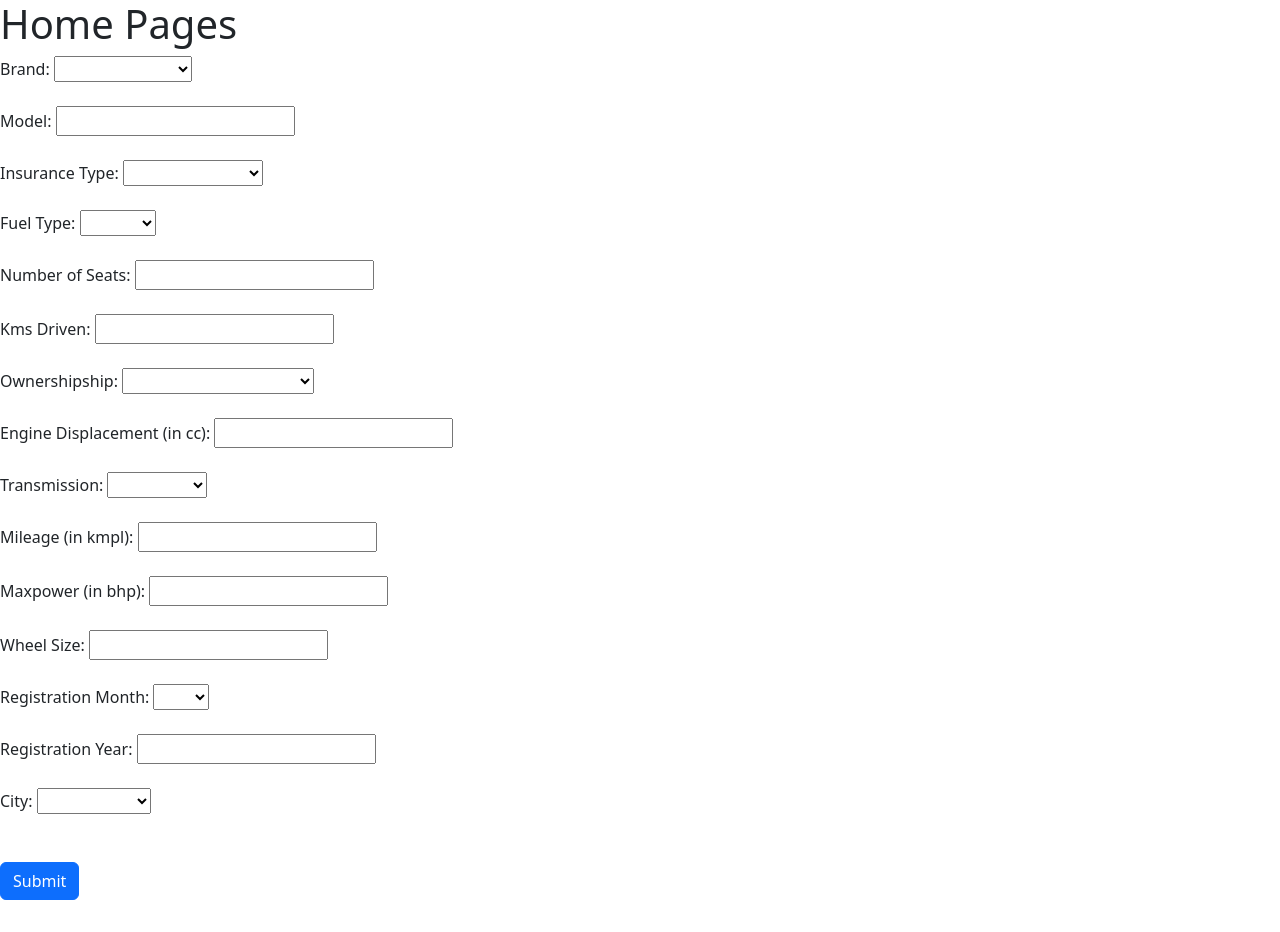
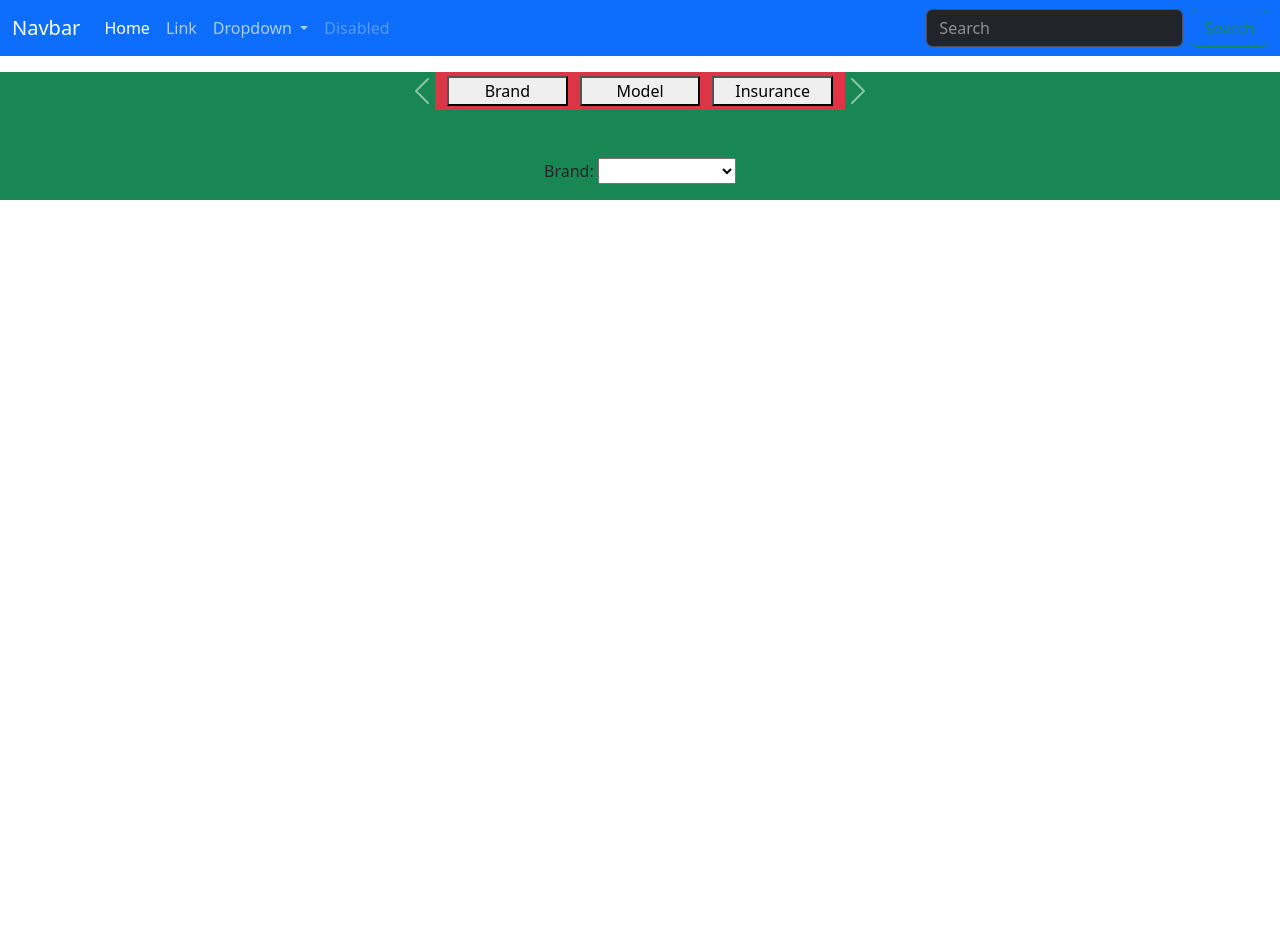
Before and after one commit to galepraveen/Used_Car_Price_Estimator, a Flask app: page / in a window 1280 px wide. After the commit the page ends 200 px from the top, so only its background shows below. Run offline with Flask 3, Linux system fonts and the light colour scheme; parts of the project's set-up code (start-up, migrations or seed data) failed here and were passed over; some libraries are stand-ins or nearby versions.

Commit message:
caurosel button partially completed

```diff
--- a/app.py
+++ b/app.py
@@ -12,7 +12,7 @@ model = pickle.load(open('model.pkl', 'rb'))
 
 @app.route('/')
 def home():
-    return render_template('home.html')
+    return render_template('dummy.html')
 
 @app.route('/predict/api', methods=["POST"])
 def predict_api():
@@ -41,7 +41,7 @@ def predict():
     output = float(output)
     output = round(output, 5)
 
-    return render_template('home.html', prediction_text = f'The car price predicted is around {output}')
+    return render_template('dummy.html', prediction_text = f'The car price predicted is around {output}')
 
 
 if __name__ == "__main__":
--- a/templates/dummy.html
+++ b/templates/dummy.html
@@ -47,98 +47,66 @@
     </div>
   </nav>
 
-  <!-- <div id="carouselExample" class="carousel slide">
-    <div class="carousel-inner bg-danger py-3 w-50 mx-auto">
-      <div class="carousel-item active text-center border border-white w-50">
-        <div class="text-center">
-          <button type="button" data-bs-target="#carouselExampleDark" data-bs-slide-to="0" class="active" aria-current="true" aria-label="Slide 1"> Brand </button>
-          <button type="button" data-bs-target="#carouselExampleDark" data-bs-slide-to="0" class="active" aria-current="true" aria-label="Slide 1"> Model </button>
-          <button type="button" data-bs-target="#carouselExampleDark" data-bs-slide-to="0" class="active" aria-current="true" aria-label="Slide 1"> Insurance </button>
+  <main class="bg-success">
+    <div id="carouselExample" class="carousel slide w-40 mx-auto mt-3 bg-success"  data-bs-wrap="false">
+      <div class="carousel-inner w-80 mx-auto bg-danger p-1 ">
+        <div class="carousel-item active text-center">
+          <button type="button" data-bs-target="#carouselExampleDark" data-bs-slide-to="0" aria-current="true" aria-label="Slide 1" class="mx-1 w-30"> Brand </button>
+          <button type="button" data-bs-target="#carouselExampleDark" data-bs-slide-to="1" aria-current="true" aria-label="Slide 2" class="mx-1 w-30"> Model </button>
+          <button type="button" data-bs-target="#carouselExampleDark" data-bs-slide-to="2" aria-label="Slide 3" class="mx-1 w-30"> Insurance </button>
+        </div>
+        <!-- <div class="carousel-item active text-center">
+          <div class="row">
+            <div class="col-sm-4">
+              <button type="button" data-bs-target="#carouselExampleDark" data-bs-slide-to="0" aria-current="true" aria-label="Slide 1" class="mx-1 w-100 mb-2 mb-sm-0">Brand</button>
+            </div>
+            <div class="col-sm-4">
+              <button type="button" data-bs-target="#carouselExampleDark" data-bs-slide-to="1" aria-current="true" aria-label="Slide 2" class="mx-1 w-100 mb-2 mb-sm-0">Model</button>
+            </div>
+            <div class="col-sm-4">
+              <button type="button" data-bs-target="#carouselExampleDark" data-bs-slide-to="2" aria-label="Slide 3" class="mx-1 w-100 mb-2 mb-sm-0">Insurance</button>
             </div>
           </div>
-      <div class="carousel-item">
-        <button type="button" data-bs-target="#carouselExampleDark" data-bs-slide-to="0" class="active" aria-current="true" aria-label="Slide 1"> Model </button>
+        </div> -->
+
+        <div class="carousel-item text-center">
+          <button type="button" data-bs-target="#carouselExampleDark" data-bs-slide-to="3" aria-label="Slide 4" class="mx-1 w-30"> Fuel Type </button>
+          <button type="button" data-bs-target="#carouselExampleDark" data-bs-slide-to="4" aria-label="Slide 5" class="mx-1 w-30"> Seats </button>
+          <button type="button" data-bs-target="#carouselExampleDark" data-bs-slide-to="5" aria-label="Slide 6" class="mx-1 w-30"> Kms Driven </button>
         </div>
-      <div class="carousel-item">
-        <button type="button" data-bs-target="#carouselExampleDark" data-bs-slide-to="0" class="active" aria-current="true" aria-label="Slide 1"> Insurance </button>
+        <div class="carousel-item text-center">
+          <button type="button" data-bs-target="#carouselExampleDark" data-bs-slide-to="6" aria-label="Slide 7" class="mx-1 w-30"> Ownership </button>
+          <button type="button" data-bs-target="#carouselExampleDark" data-bs-slide-to="7" aria-label="Slide 8" class="mx-1 w-30"> Engin Disp. </button>
+          <button type="button" data-bs-target="#carouselExampleDark" data-bs-slide-to="8" aria-label="Slide 9" class="mx-1 w-30"> Transmission </button>
+        </div>
+        <div class="carousel-item text-center">
+          <button type="button" data-bs-target="#carouselExampleDark" data-bs-slide-to="9" aria-label="Slide 10" class="mx-1 w-30"> Mileage </button>
+          <button type="button" data-bs-target="#carouselExampleDark" data-bs-slide-to="10" aria-label="Slide 11" class="mx-1 w-30"> Max Power </button>
+          <button type="button" data-bs-target="#carouselExampleDark" data-bs-slide-to="11" aria-label="Slide 12" class="mx-1 w-30"> Wheel Size </button>
+        </div>
+        <div class="carousel-item text-center">
+          <button type="button" data-bs-target="#carouselExampleDark" data-bs-slide-to="12" aria-label="Slide 13" class="mx-1 w-30"> Reg. Month </button>
+          <button type="button" data-bs-target="#carouselExampleDark" data-bs-slide-to="13" aria-label="Slide 14" class="mx-1 w-30"> Reg. Year </button>
+          <button type="button" data-bs-target="#carouselExampleDark" data-bs-slide-to="14" aria-label="Slide 15" class="mx-1 w-30"> City </button>
         </div>
       </div>
-    <div class="buttons bg-primary">
-      <button class="carousel-control-prev w-75" type="button" data-bs-target="#carouselExample" data-bs-slide="prev">
+      <button class="carousel-control-prev" type="button" data-bs-target="#carouselExample" data-bs-slide="prev">
         <span class="carousel-control-prev-icon" aria-hidden="true"></span>
         <span class="visually-hidden">Previous</span>
       </button>
-      <button class="carousel-control-next w-75" type="button" data-bs-target="#carouselExample" data-bs-slide="next">
-        <span class="carousel-control-next-icon" aria-hidden="true"></span>
-        <span class="visually-hidden">Next</span>
-      </button>
-    </div>
-  </div> -->
-
-  <div id="carouselExample" class="carousel slide w-40 mx-auto mt-3 bg-success p-2">
-    <div class="carousel-inner w-75 mx-auto bg-danger p-1">
-      <div class="carousel-item active text-center">
-        <button class="mx-1 w-30"> Brand </button>
-        <button class="mx-1 w-30"> Model </button>
-        <button class="mx-1 w-30"> Insurance </button>
-      </div>
-      <div class="carousel-item text-center">
-        <button class="mx-1 w-30"> Fuel Type </button>
-        <button class="mx-1 w-30"> Seats </button>
-        <button class="mx-1 w-30"> Kms Driven </button>
-      </div>
-      <div class="carousel-item text-center">
-        <button class="mx-1 w-30"> Ownership </button>
-        <button class="mx-1 w-30"> Engin Disp. </button>
-        <button class="mx-1 w-30"> Transmission </button>
-      </div>
-      <div class="carousel-item text-center">
-        <button class="mx-1 w-30"> Mileage </button>
-        <button class="mx-1 w-30"> Max Power </button>
-        <button class="mx-1 w-30"> Wheel Size </button>
-      </div>
-      <div class="carousel-item text-center">
-        <button class="mx-1 w-30"> Reg. Month </button>
-        <button class="mx-1 w-30"> Reg. Year </button>
-        <button class="mx-1 w-30"> City </button>
-      </div>
-    </div>
-    <button class="carousel-control-prev w-25" type="button" data-bs-target="#carouselExample" data-bs-slide="prev">
-      <span class="carousel-control-prev-icon" aria-hidden="true"></span>
-      <span class="visually-hidden">Previous</span>
-    </button>
-    <button class="carousel-control-next w-25" type="button" data-bs-target="#carouselExample" data-bs-slide="next">
+      <button class="carousel-control-next" type="button" data-bs-target="#carouselExample" data-bs-slide="next">
         <span class="carousel-control-next-icon" aria-hidden="true"></span>
         <span class="visually-hidden">Next</span>
       </button>
     </div>
 
-  <div class="form">
+    <div class="form ">
       <form action="{{ url_for('predict')}}" method="post">
         <div id="carouselExampleDark" class="carousel carousel-dark slide">
-        <div class="btns text-center mx-auto mt-5">
-          <button type="button" data-bs-target="#carouselExampleDark" data-bs-slide-to="0" class="active" aria-current="true" aria-label="Slide 1"> Brand </button>
-          <button type="button" data-bs-target="#carouselExampleDark" data-bs-slide-to="1" class="" aria-current="true" aria-label="Slide 1"> Model </button>
-          <button type="button" data-bs-target="#carouselExampleDark" data-bs-slide-to="2" aria-label="Slide 2"> Insurance </button>
-          <button type="button" data-bs-target="#carouselExampleDark" data-bs-slide-to="3" aria-label="Slide 3"> Fuel Type </button>
-          <button type="button" data-bs-target="#carouselExampleDark" data-bs-slide-to="4" aria-label="Slide 4"> Seats </button>
-          <button type="button" data-bs-target="#carouselExampleDark" data-bs-slide-to="5" aria-label="Slide 5"> Kms Driven </button>
-          <button type="button" data-bs-target="#carouselExampleDark" data-bs-slide-to="6" aria-label="Slide 6"> Ownership </button>
-          <button type="button" data-bs-target="#carouselExampleDark" data-bs-slide-to="7" aria-label="Slide 7"> Engine Displacement </button>
-          <button type="button" data-bs-target="#carouselExampleDark" data-bs-slide-to="8" aria-label="Slide 8"> Transmission </button>
-          <button type="button" data-bs-target="#carouselExampleDark" data-bs-slide-to="9" aria-label="Slide 9"> Mileage </button>
-          <button type="button" data-bs-target="#carouselExampleDark" data-bs-slide-to="10" aria-label="Slide 10"> Maxpower </button>
-          <button type="button" data-bs-target="#carouselExampleDark" data-bs-slide-to="11" aria-label="Slide 11"> Wheel Size </button>
-          <button type="button" data-bs-target="#carouselExampleDark" data-bs-slide-to="12" aria-label="Slide 12"> Registration Month </button>
-          <button type="button" data-bs-target="#carouselExampleDark" data-bs-slide-to="13" aria-label="Slide 13"> Registration Year </button>
-          <button type="button" data-bs-target="#carouselExampleDark" data-bs-slide-to="14" aria-label="Slide 14"> City </button>
-        </div>
-
-
 
           <div class="carousel-inner my-5">
             <div class="carousel-item active text-center" data-bs-interval="10000">
-            <div class="">
+              <div class="mb-3">
                 <label for="Brand">Brand:</label>
                 <select id="Brand" name="Brand" required>
                     <option value="" disabled selected> </option>
@@ -159,13 +127,13 @@
               </div>
             </div>
             <div class="carousel-item text-center" data-bs-interval="2000">
-            <div class="">
+              <div class="mb-3">
                 <label for="Model"> Model: </label>
                 <input type="text" name="Model" id="Model">
               </div>
             </div>
             <div class="carousel-item text-center">
-            <div class="">
+              <div class="mb-3">
                 <label for="Insurance Validity">Insurance Type: </label>
                 <select id="Insurance Validity" name="Insurance Validity" required>
                     <option value="" disabled selected> </option>
@@ -177,6 +145,7 @@
               </div>
             </div>
             <div class="carousel-item text-center">
+              <div class="mb-3">
                 <label for="Fuel Type">Fuel Type: </label>
                 <select name="Fuel Type" id="Fuel Type" required>
                     <option value="" disabled selected> </option>
@@ -187,15 +156,21 @@
                   <option value="LPG"> LPG </option>
                 </select>
               </div>
+            </div>
             <div class="carousel-item text-center">
+              <div class="mb-3">
                 <label for="Seats"> Number of Seats: </label>
                 <input type="number" name="Seats" id="Seats" required>
               </div>
+            </div>
             <div class="carousel-item text-center">
+              <div class="mb-3">
                 <label for="Kms Driven"> Kms Driven: </label>
                 <input type="number" name="Kms Driven" id="Kms Driven" required>
               </div>
+            </div>
             <div class="carousel-item text-center">
+              <div class="mb-3">
                 <label for="Ownership">Ownership:</label>
                 <select id="Ownership" name="Ownership" required>
                     <option value="" disabled selected> </option>
@@ -204,11 +179,15 @@
                     <option value="Third or More Owners">Three or More Owners</option>
                 </select>
               </div>
+            </div>
             <div class="carousel-item text-center">
+              <div class="mb-3">
                 <label for="Engine Displacement"> Engine Displacement (in cc): </label>
                 <input type="number" name="Engine Displacement" id="Engine Displacement" required>
               </div>
+            </div>
             <div class="carousel-item text-center">
+              <div class="mb-3">
                 <label for="Transmission">Transmission:</label>
                 <select id="Transmission" name="Transmission" required>
                     <option value="" disabled selected> </option>
@@ -216,19 +195,27 @@
                     <option value="Automatic">Automatic</option>
                 </select>
               </div>
+            </div>
             <div class="carousel-item text-center">
+              <div class="mb-3">
                 <label for="Mileage"> Mileage (in kmpl): </label>
                 <input type="number" name="Mileage" id="Mileage" step="0.01" required>
               </div>
+            </div>
             <div class="carousel-item text-center">
+              <div class="mb-3">
                 <label for="Maxpower"> Maxpower (in bhp): </label>
                 <input type="number" name="Maxpower" id="Maxpower" step="0.01" required>
               </div>
+            </div>
             <div class="carousel-item text-center">
+              <div class="mb-3">
                 <label for="Wheel Size"> Wheel Size: </label>
                 <input type="number" name="Wheel Size" id="Wheel Size" required>
               </div>
+            </div>
             <div class="carousel-item text-center">
+              <div class="mb-3">
                 <label for="Registration Month"> Registration Month: </label>
                 <select name="Registration Month" id="Registration Month" required>
                     <option value="" disabled selected> </option>
@@ -246,11 +233,15 @@
                     <option value="Dec">Dec</option>
                 </select>
               </div>
+            </div>
             <div class="carousel-item text-center">
+              <div class="mb-3">
                 <label for="Registration Year"> Registration Year: </label>
                 <input type="number" name="Registration Year" id="Registration Year" required>
               </div>
+            </div>
             <div class="carousel-item text-center">
+              <div class="mb-3">
                 <label for="City">City: </label>
                 <select id="City" name="City" required>
                     <option value="" disabled selected> </option>
@@ -265,15 +256,22 @@
                     <option value="Agra">Agra</option>
                 </select>
               </div>
+              <div class="text-center mt-3">
+                <button type="submit" class="btn btn-primary"> Submit </button>
+              </div>
+            </div>
           </div>
 
-        <div class="text-center mt-5">
-          <button type="submit" class="btn btn-primary"> Submit </button>
-        </div>
+
 
         </div>
       </form>
     </div>
+  </main>
+
+  <!-- <div>
+    <h2> {{ prediction_text }} </h2>
+  </div> -->
 
 </body>
 </html>
--- a/templates/style.css
+++ b/templates/style.css
@@ -7,6 +7,9 @@
 .w-30{
     width: 30%;
 }
+.w-80{
+    width: 80%;
+}
 
 .w-40{
     width: 40%;
```
Lines whose indentation alone changed are shown as unchanged.
